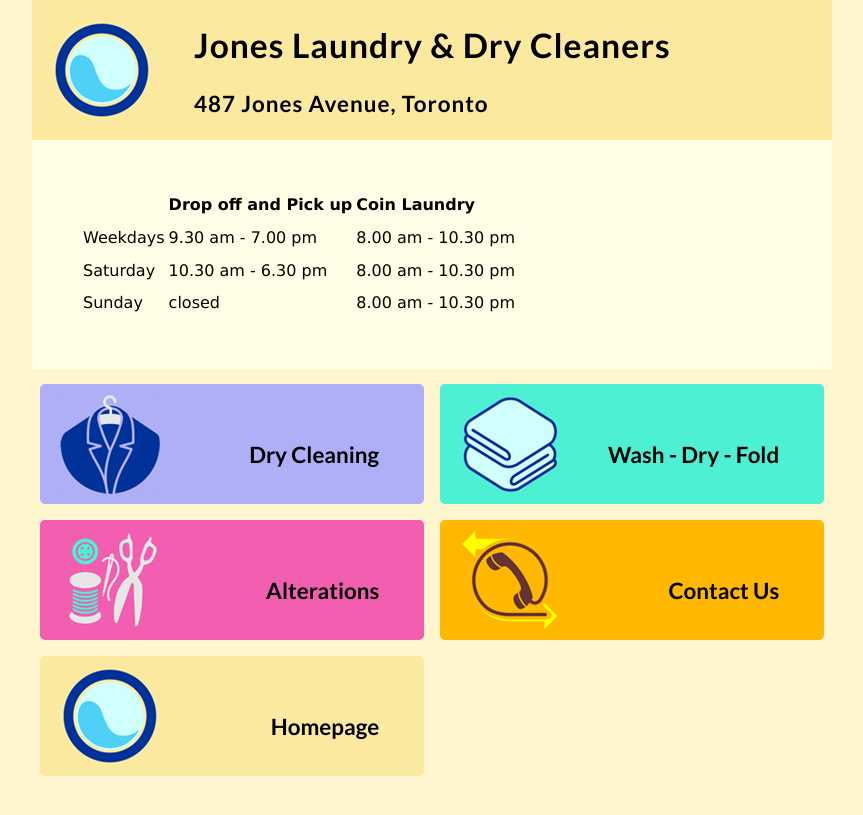
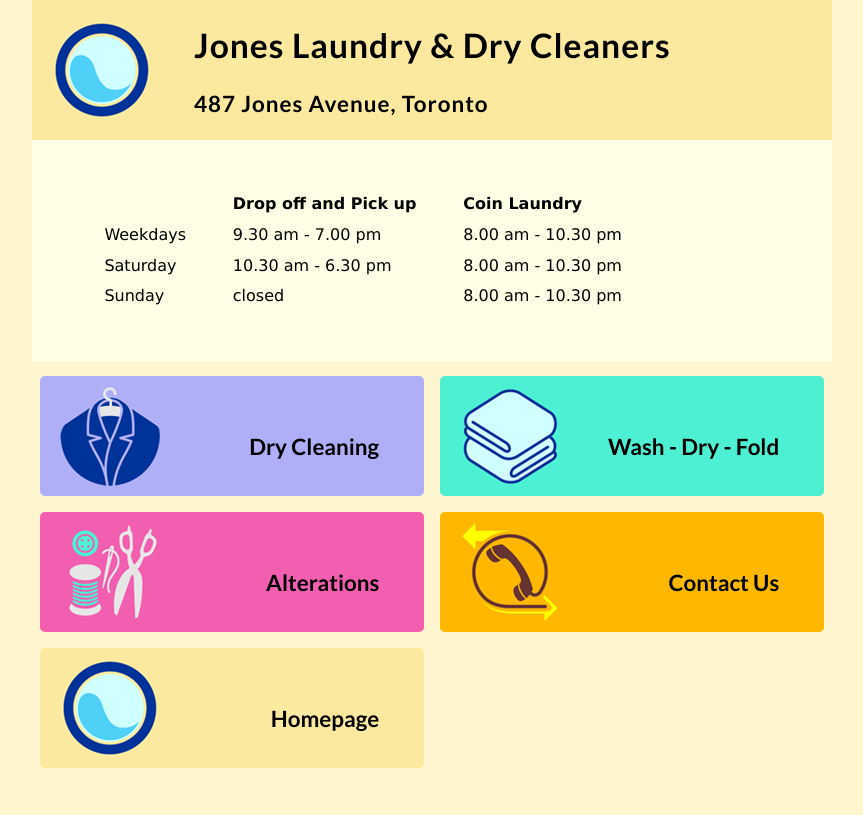
Before and after one commit to joneslaundrydryclean/joneslaundrydryclean.github.io, a Jekyll site: the page built from homepage.md, in a window 1280 px wide. Shown: the top 815 px of the page, without its empty margins (208-1071 px from the left). Built offline with Jekyll 4.4.1, drawn with Linux system fonts in a browser that asks for light colours.

Commit message:
table layout

```diff
--- a/css/styles.css
+++ b/css/styles.css
@@ -156,6 +156,10 @@ section {
   font-weight: bold;
 }
 
+td {
+  padding: 0 1.4em;
+}
+
 /*
 .main .content ul {
   list-style: none;
```
